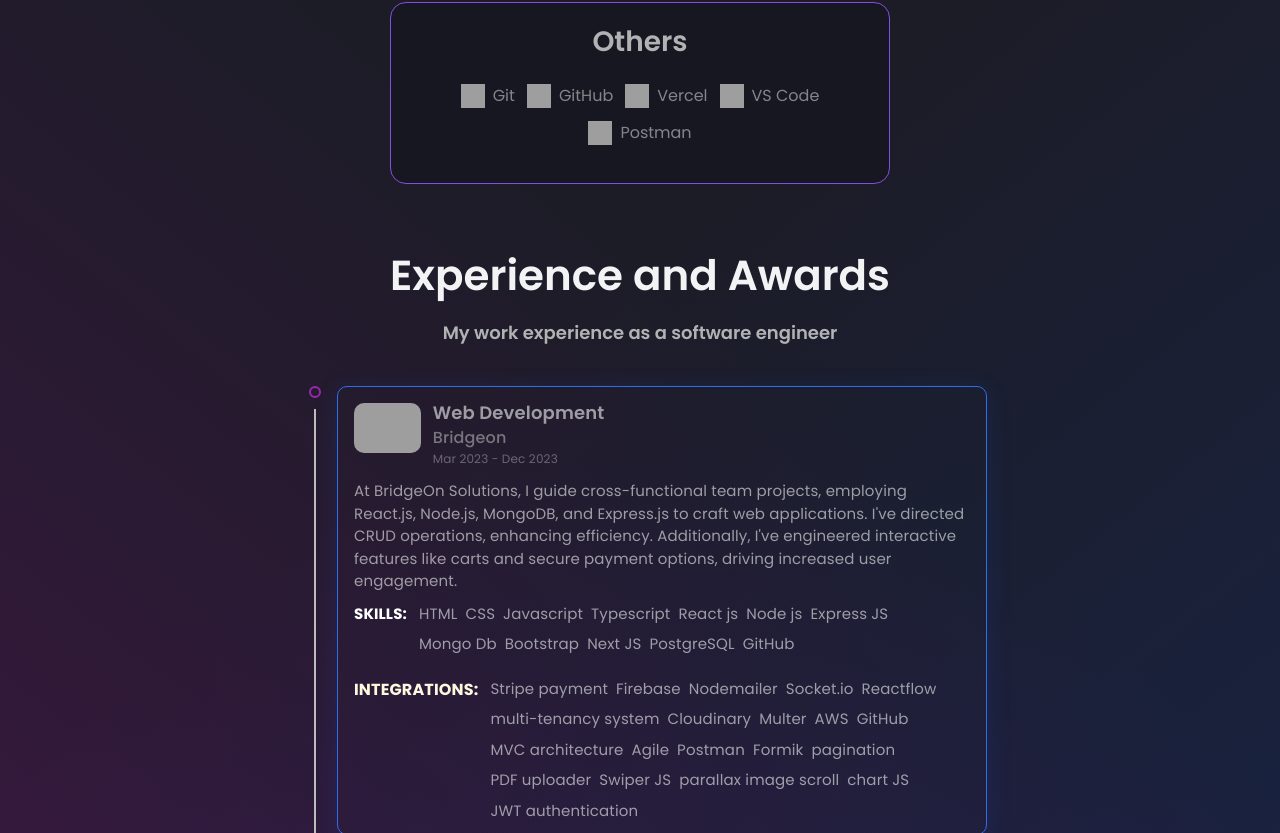
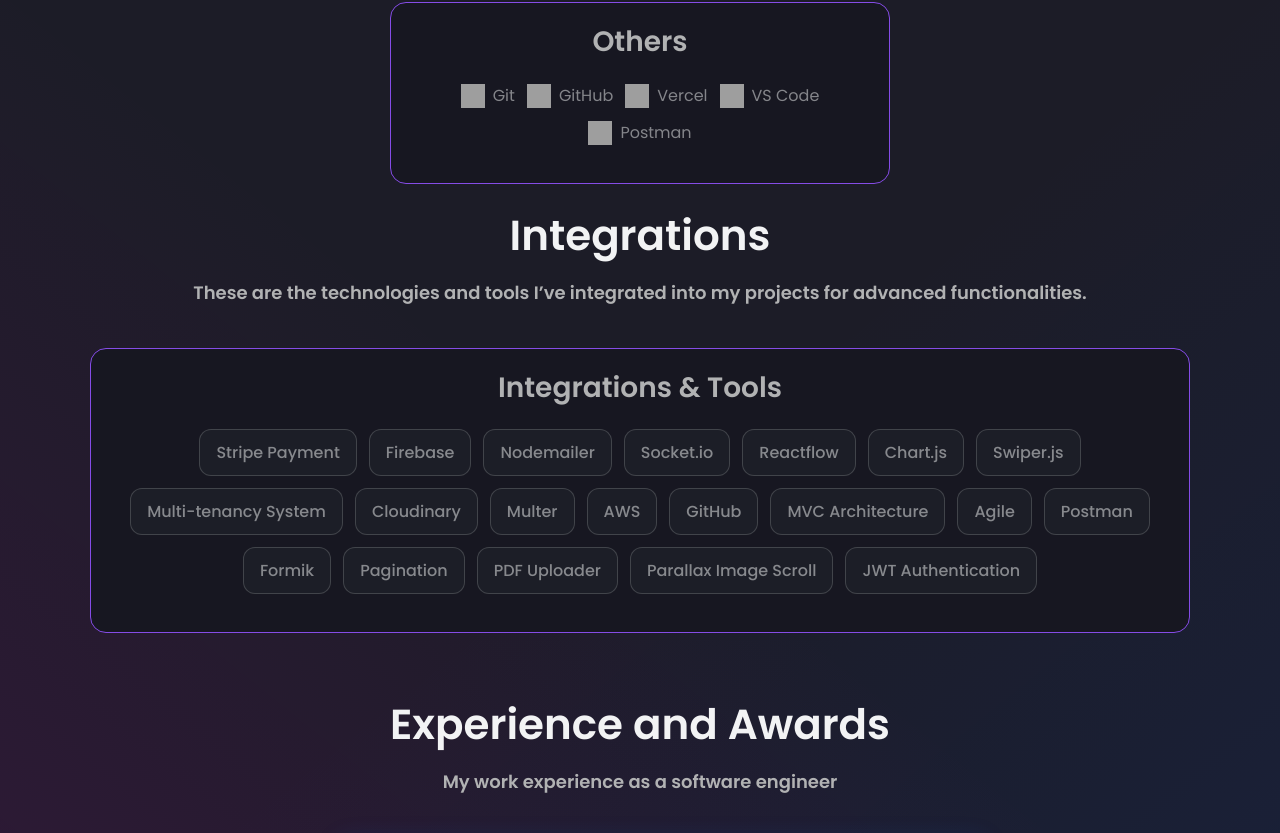
Before and after one commit to vishnukp1/portfolio-website, a React (Create React App) app: page / in a window 1280 px wide. Shown: the part 1087-1920 px from the top of the page. Built offline with nearby package versions, Linux system fonts and the light colour scheme; grey boxes are pictures that could not be loaded.

Commit message:
new commit

```diff
--- a/src/App.js
+++ b/src/App.js
@@ -12,6 +12,7 @@
 import Footer from "./components/Footer";
 import { ToastContainer } from 'react-toastify';
 import { useMode } from "./store/modeStore";
+import Integrations from "./components/Integrations/Integrations";
 
 
 const Body = styled.div`
@@ -48,6 +49,7 @@
             <Hero />
             <Wrapper>
               <Skills />
+              <Integrations/>
               <Experience />
             </Wrapper>
             <Projects />
--- /dev/null
+++ b/src/components/Integrations/Integrations.jsx
@@ -0,0 +1,149 @@
+import React from "react";
+import styled from "styled-components";
+import { integrations } from "../../data/constants"; // You'll add this in constants.js
+
+const Container = styled.div`
+  display: flex;
+  flex-direction: column;
+  justify-content: center;
+  align-items: center;
+  position: relative;
+  z-index: 1;
+`;
+
+const Wrapper = styled.div`
+  max-width: 1100px;
+  position: relative;
+  display: flex;
+  flex-direction: column;
+  justify-content: space-between;
+  align-items: center;
+  width: 100%;
+  gap: 12px;
+`;
+
+const Title = styled.div`
+  font-size: 42px;
+  text-align: center;
+  font-weight: 600;
+  margin-top: 20px;
+  color: ${({ theme }) => theme.text_primary};
+
+  @media (max-width: 768px) {
+    margin-top: 12px;
+    font-size: 32px;
+  }
+`;
+
+const Desc = styled.div`
+  font-size: 18px;
+  text-align: center;
+  font-weight: 600;
+  color: ${({ theme }) => theme.text_secondary};
+
+  @media (max-width: 768px) {
+    font-size: 16px;
+  }
+`;
+
+const IntegrationsContainer = styled.div`
+  width: 100%;
+  display: flex;
+  flex-wrap: wrap;
+  margin-top: 30px;
+  justify-content: center;
+  gap: 30px;
+`;
+
+const Card = styled.div`
+  width: 100%;
+  max-width: 1500px;
+  background-color: ${({ theme }) => theme.card};
+  border: 0.1px solid #854ce6;
+  border-radius: 16px;
+  padding: 18px 36px;
+  transition: all 0.3s ease-in-out;
+
+  &:hover {
+    transform: translateY(-5px);
+    box-shadow: 0px 0px 12px rgba(133, 76, 230, 0.3);
+  }
+
+  @media (max-width: 768px) {
+    max-width: 400px;
+    padding: 10px 36px;
+  }
+
+  @media (max-width: 500px) {
+    max-width: 330px;
+    padding: 10px 36px;
+  }
+`;
+
+const CardTitle = styled.h2`
+  font-size: 28px;
+  font-weight: 600;
+  color: ${({ theme }) => theme.text_secondary};
+  margin-bottom: 20px;
+  text-align: center;
+`;
+
+const List = styled.div`
+  display: flex;
+  justify-content: center;
+  flex-wrap: wrap;
+  gap: 12px;
+  margin-bottom: 20px;
+`;
+
+const Item = styled.div`
+  display: flex;
+  align-items: center;
+  justify-content: center;
+  font-size: 16px;
+  color: ${({ theme }) => theme.text_primary + 80};
+  padding: 10px 16px;
+  background: ${({ theme }) => theme.bgLight};
+  border-radius: 12px;
+  font-weight: 500;
+  border: 1px solid ${({ theme }) => theme.text_secondary + 40};
+
+  @media (max-width: 768px) {
+    font-size: 14px;
+    padding: 8px 12px;
+  }
+
+  @media (max-width: 500px) {
+    font-size: 13px;
+    padding: 6px 10px;
+  }
+`;
+
+const Integrations = () => {
+  return (
+    <Container id="integrations">
+      <Wrapper>
+        <Title>Integrations</Title>
+        <Desc>
+          These are the technologies and tools I’ve integrated into my projects
+          for advanced functionalities.
+        </Desc>
+
+        <IntegrationsContainer>
+          {integrations.map((item, index) => (
+            <Card key={index}>
+              <CardTitle>{item.title}</CardTitle>
+              <List>
+                {item.skills.map((skill, idx) => (
+                  <Item key={idx}>{skill.name}</Item>
+                ))}
+              </List>
+            </Card>
+          ))}
+        </IntegrationsContainer>
+      </Wrapper>
+    </Container>
+  );
+};
+
+export default Integrations;
--- a/src/data/constants.js
+++ b/src/data/constants.js
@@ -11,7 +11,7 @@
     "Armed with a B Com in Commerce, I've dived headfirst into the world of development. My fervor lies in harnessing technology to solve real-world challenges, and I'm dedicated to advancing this endeavor.",
   github: "https://github.com/vishnukp1",
   resume:
-    "https://drive.google.com/file/d/10ECKoxRE5TcTIyXUv733D9Qpv4uzDO7i/view?usp=drive_link",
+    "https://drive.google.com/file/d/1IU1CBdIaF5qY_Af-xZG9c-bbWRjwzD5E/view?usp=sharing",
   linkedin: "www.linkedin.com/in/vishnukpconnect",
 };
 
@@ -84,7 +84,7 @@
           "https://raw.githubusercontent.com/devicons/devicon/master/icons/mongodb/mongodb-original-wordmark.svg",
       },
       {
-        name: "MongoDB",
+        name: "PostgreSQL",
         image:
           "https://upload.wikimedia.org/wikipedia/commons/thumb/2/29/Postgresql_elephant.svg/180px-Postgresql_elephant.svg.png",
       },
@@ -128,6 +128,7 @@
       },
     ],
   },
+
 ];
 
 export const experiences = [
@@ -317,3 +318,30 @@
 //   { year: 2020, text: "Shared my projects with the world" },
 //   { year: 2021, text: "Started my own platform" },
 // ];
+export const integrations = [
+  {
+    title: "Integrations & Tools",
+    skills: [
+      { name: "Stripe Payment" },
+      { name: "Firebase" },
+      { name: "Nodemailer" },
+      { name: "Socket.io" },
+      { name: "Reactflow" },
+      { name: "Chart.js" },
+      { name: "Swiper.js" },
+      { name: "Multi-tenancy System" },
+      { name: "Cloudinary" },
+      { name: "Multer" },
+      { name: "AWS" },
+      { name: "GitHub" },
+      { name: "MVC Architecture" },
+      { name: "Agile" },
+      { name: "Postman" },
+      { name: "Formik" },
+      { name: "Pagination" },
+      { name: "PDF Uploader" },
+      { name: "Parallax Image Scroll" },
+      { name: "JWT Authentication" },
+    ],
+  },
+];
```
